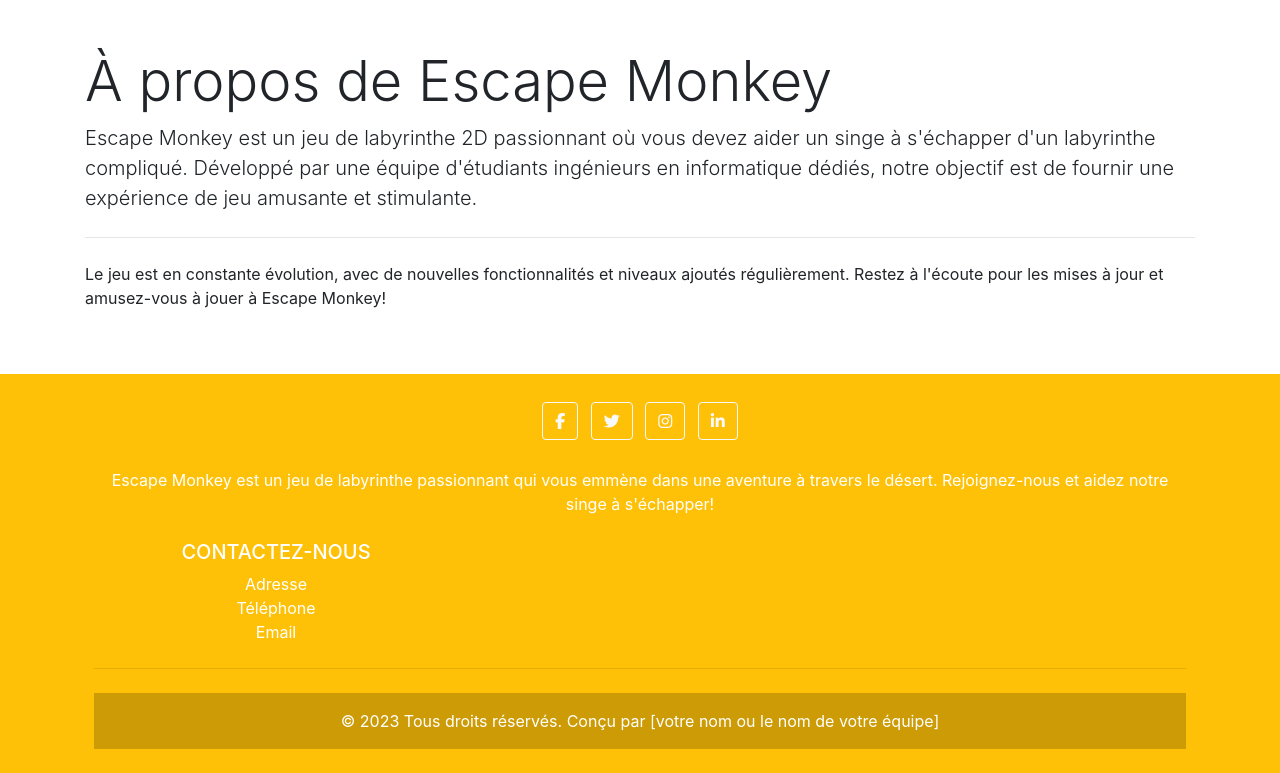
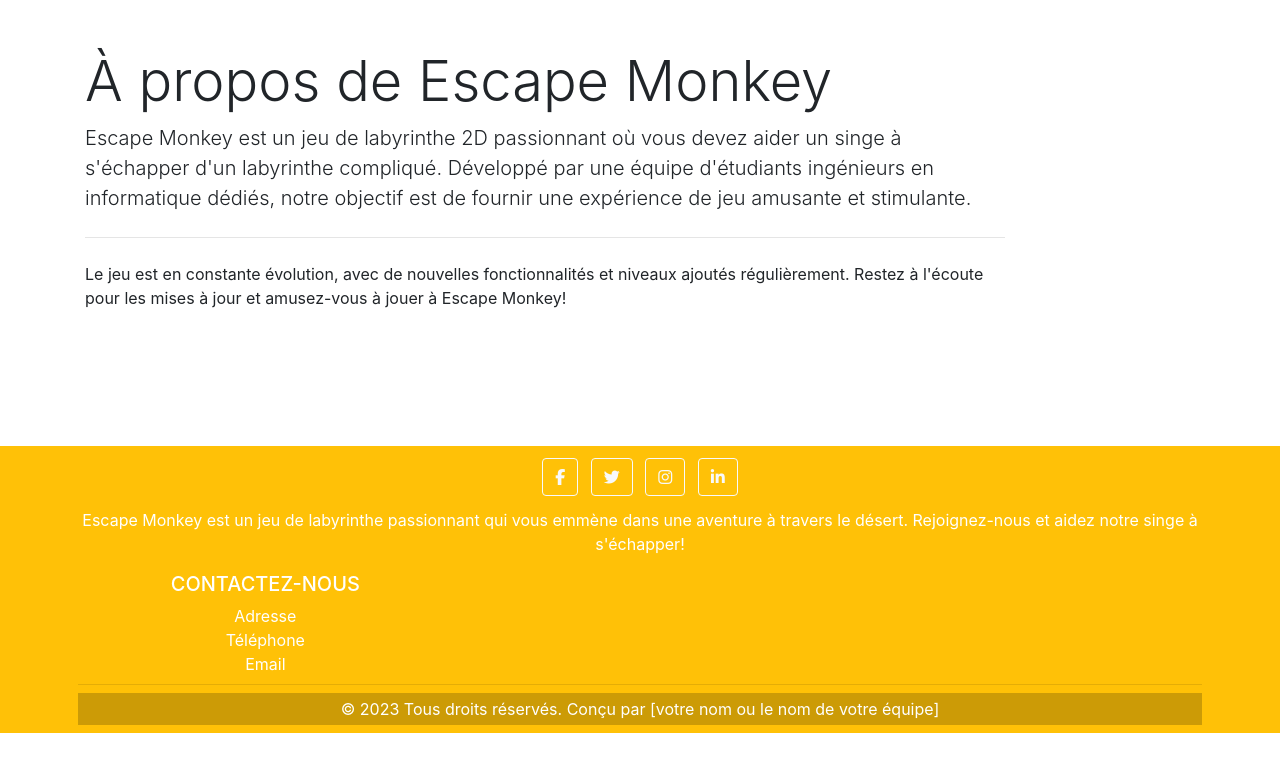
Before and after one commit to VictorISEN/escape-monkey, a PHP site: the page made by a propos.html in a window 1280 px wide. Shown: the part 56-829 px from the top of the page. After the commit the page ends 789 px from the top, so only its background shows below. Run offline with PHP 8.4, Linux system fonts and the light colour scheme; some libraries are stand-ins or nearby versions.

Commit message:
upgrade footer home page

```diff
--- a/FAQ.html
+++ b/FAQ.html
@@ -103,7 +103,7 @@
 
     <section class="container my-5">
         <div class="row">
-            <div class="col-lg-12">
+            <div class="col-lg-12" style="height: 300px;">
                 <h1 class="display-4">FAQ</h1>
                 <p class="lead">Questions fréquemment posées</p>
                 <hr class="my-4">
--- a/a propos.html
+++ b/a propos.html
@@ -104,7 +104,7 @@
 
     <section class="container my-5">
         <div class="row">
-            <div class="col-lg-12">
+            <div class="col-lg-10" style="height: 350px;">
                 <h1 class="display-4">À propos de Escape Monkey</h1>
                 <p class="lead">Escape Monkey est un jeu de labyrinthe 2D passionnant où vous devez aider un singe à s'échapper d'un labyrinthe compliqué. Développé par une équipe d'étudiants ingénieurs en informatique dédiés, notre objectif est de fournir une expérience de jeu amusante et stimulante.</p>
                 <hr class="my-4">
@@ -114,20 +114,20 @@
     </section>
 
     <!-- Footer -->
-    <!-- Identique au footer de la page principale -->
 <footer class="footer bg-warning text-center text-white">
-        <div class="container p-4">
-            <section class="mb-4">
+    <div class="container p-2"> <!-- Réduction du padding à 2 -->
+        <section class="mb-2"> <!-- Réduction de la marge à 2 -->
+            <!-- Social media icons -->
             <a class="btn btn-outline-light btn-floating m-1" href="#!" role="button"><i class="fab fa-facebook-f"></i></a>
             <a class="btn btn-outline-light btn-floating m-1" href="#!" role="button"><i class="fab fa-twitter"></i></a>
             <a class="btn btn-outline-light btn-floating m-1" href="#!" role="button"><i class="fab fa-instagram"></i></a>
             <a class="btn btn-outline-light btn-floating m-1" href="#!" role="button"><i class="fab fa-linkedin-in"></i></a>
         </section>
-            <section class="mb-4">
+        <section class="mb-2"> <!-- Réduction de la marge à 2 -->
             <p>Escape Monkey est un jeu de labyrinthe passionnant qui vous emmène dans une aventure à travers le désert. Rejoignez-nous et aidez notre singe à s'échapper!</p>
         </section>
-            <section class="mb-4">
-                <div class="col-lg-4 col-md-6 mb-4 mb-md-0">
+        <section class="mb-2"> <!-- Réduction de la marge à 2 -->
+            <div class="col-lg-4 col-md-6 mb-2 mb-md-0"> <!-- Réduction de la marge à 2 -->
                 <h5 class="text-uppercase">Contactez-nous</h5>
                 <ul class="list-unstyled mb-0">
                     <li><a href="#!" class="text-white">Adresse</a></li>
@@ -136,13 +136,16 @@
                 </ul>
             </div>
         </section>
-            <hr class="my-4">
-            <div class="text-center p-3" style="background-color: rgba(0, 0, 0, 0.2);">
+        <hr class="my-2"> <!-- Réduction de la marge à 2 -->
+        <!-- Copyright text -->
+        <div class="text-center p-1" style="background-color: rgba(0, 0, 0, 0.2);">
             © 2023 Tous droits réservés. Conçu par [votre nom ou le nom de votre équipe]
         </div>
     </div>
 </footer>
 
+
+
     <script src="https://code.jquery.com/jquery-3.4.1.slim.min.js"></script>
     <script src="https://stackpath.bootstrapcdn.com/bootstrap/4.3.1/js/bootstrap.min.js"></script>
 </body>
--- a/classement.html
+++ b/classement.html
@@ -104,7 +104,7 @@
 
     <section class="container my-5">
         <div class="row">
-            <div class="col-lg-12">
+            <div class="col-lg-12" style="height: 300px;">
                 <h1 class="display-4">Classement Escape Monkey</h1>
                 <p class="lead">Découvrez les meilleurs joueurs d'Escape Monkey !</p>
                 <hr class="my-4">
--- a/contact.html
+++ b/contact.html
@@ -102,7 +102,7 @@
 
     <section class="container my-5">
         <div class="row">
-            <div class="col-lg-8 mx-auto">
+            <div class="col-lg-7 mx-auto ">
                 <h1 class="display-4">Contactez Nous</h1>
                 <p class="lead">Vous avez une question ou une suggestion? N'hésitez pas à nous contacter!</p>
                 <hr class="my-4">
--- a/regles.html
+++ b/regles.html
@@ -103,7 +103,7 @@
 
     <section class="container my-5">
         <div class="row">
-            <div class="col-lg-12">
+            <div class="col-lg-12" style="height: 300px;">
                 <h1 class="display-4">Règles du jeu</h1>
                 <p class="lead">Voici comment jouer à Escape Monkey</p>
                 <hr class="my-4">
--- a/site.css
+++ b/site.css
@@ -27,6 +27,7 @@ body {
 
 
 
+
 .modal-content {
     background-color: rgba(0, 0, 0, 0.9);
     color: #fff;
--- a/site.html
+++ b/site.html
@@ -114,8 +114,9 @@
             <p class="lead">Aidez Sinj a atteindre l'immortalité en ramassant le plus de banane ! </p>
             <hr class="my-4">
             <p>Connectez-vous ou inscrivez-vous pour commencer à jouer et sauver le singe.</p>
+        </div>
             <a class="btn btn-primary btn-lg" href="#" role="button">Jouez maintenant</a>
-        </div>
+
 
     </div>
 
```
Lines whose indentation alone changed are shown as unchanged.
